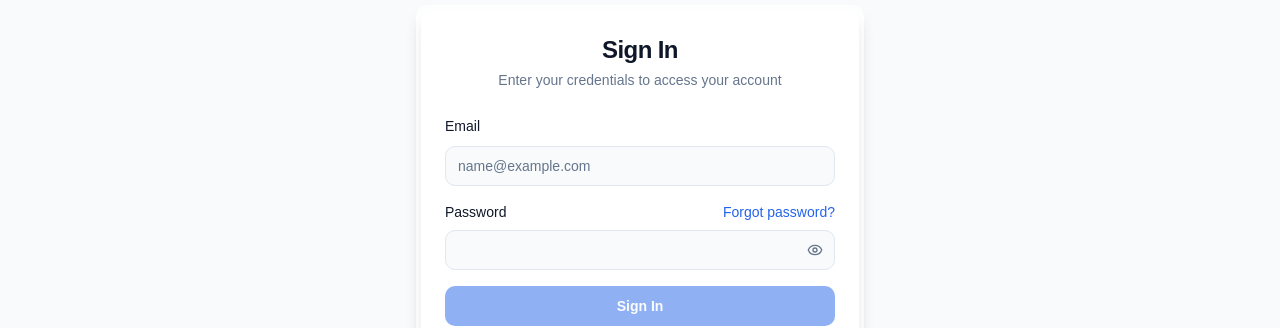
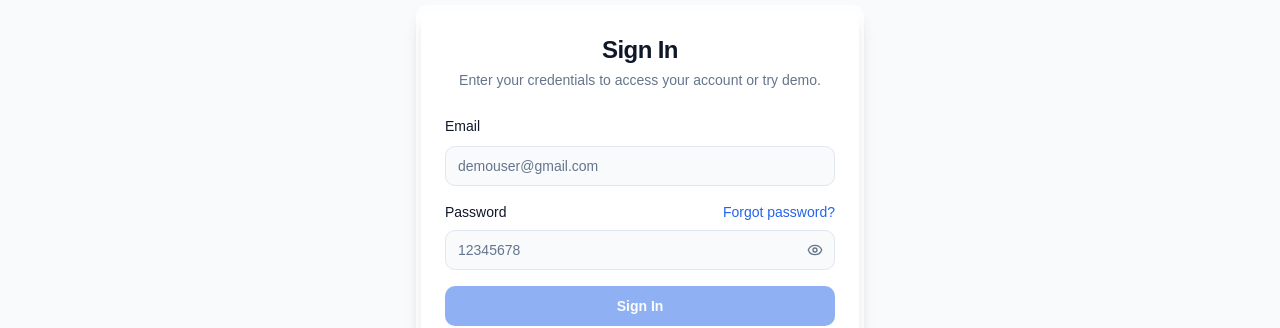
Before and after one commit to prnshjh/Algorim, a React (Vite) app: page /login in a window 1280 px wide. Shown: the part 268-596 px from the top of the page. Built offline with nearby package versions, Linux system fonts and the light colour scheme; no server answers; the database is empty.

Commit message:
demo user added

```diff
--- a/src/App.tsx
+++ b/src/App.tsx
@@ -6,7 +6,7 @@ import { BrowserRouter, Routes, Route } from "react-router-dom";
 import { AuthProvider } from "./context/AuthContext";
 import { QuestionsProvider } from "./context/QuestionContext";
 import { ThemeProvider } from "./context/ThemeContext";
-import { InterviewProvider } from "./context/InterviewContext"; // NEW
+import { InterviewProvider } from "./context/InterviewContext";
 import Index from "./pages/Index";
 import Login from "./pages/Login";
 import Register from "./pages/Register";
@@ -16,7 +16,7 @@ import Profile from "./pages/Profile";
 import NotFound from "./pages/NotFound";
 import DisplayRoadmap from "./components/ui/DisplayRoadmap";
 import Chat from "./pages/Chat";
-import InterviewPage from "./pages/InterviewPage"; // NEW
+import InterviewPage from "./pages/InterviewPage";
 
 const queryClient = new QueryClient();
 
@@ -26,7 +26,7 @@ const App = () => (
       <ThemeProvider>
         <AuthProvider>
           <QuestionsProvider>
-            <InterviewProvider> {/* NEW CONTEXT PROVIDER */}
+            <InterviewProvider>
               <TooltipProvider>
                 <Toaster />
                 <Sonner />
@@ -39,11 +39,11 @@ const App = () => (
                   <Route path="/profile" element={<Profile />} />
                   <Route path="/dsa" element={<DisplayRoadmap />} />
                   <Route path="/askai" element={<Chat />} />
-                  <Route path="/interview" element={<InterviewPage />} /> {/* NEW ROUTE */}
+                  <Route path="/interview" element={<InterviewPage />} />
                   <Route path="*" element={<NotFound />} />
                 </Routes>
               </TooltipProvider>
-            </InterviewProvider> {/* END NEW CONTEXT PROVIDER */}
+            </InterviewProvider>
           </QuestionsProvider>
         </AuthProvider>
       </ThemeProvider>
--- a/src/components/auth/LoginForm.tsx
+++ b/src/components/auth/LoginForm.tsx
@@ -39,7 +39,7 @@ export function LoginForm() {
       <CardHeader className="space-y-1">
         <CardTitle className="text-2xl font-bold text-center">Sign In</CardTitle>
         <CardDescription className="text-center">
-          Enter your credentials to access your account
+          Enter your credentials to access your account or try demo.
         </CardDescription>
       </CardHeader>
       <CardContent>
@@ -49,7 +49,7 @@ export function LoginForm() {
             <Input
               id="email"
               type="email"
-              placeholder="name@example.com"
+              placeholder="demouser@gmail.com"
               value={email}
               onChange={(e) => setEmail(e.target.value)}
               required
@@ -68,6 +68,7 @@ export function LoginForm() {
               <Input
                 id="password"
                 type={showPassword ? "text" : "password"}
+                placeholder="12345678"
                 value={password}
                 onChange={(e) => setPassword(e.target.value)}
                 required
```
